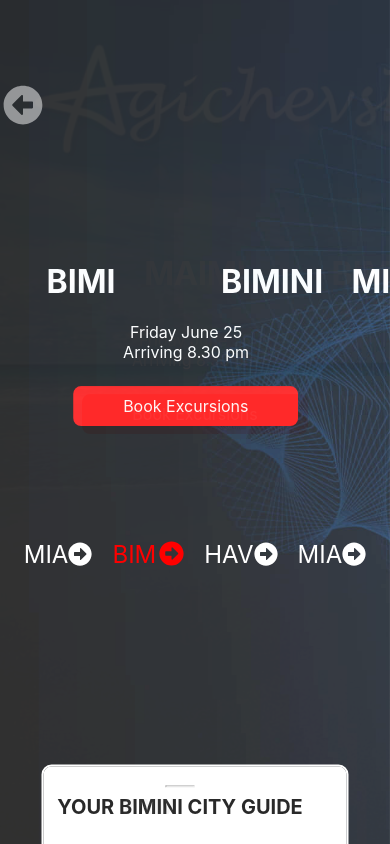
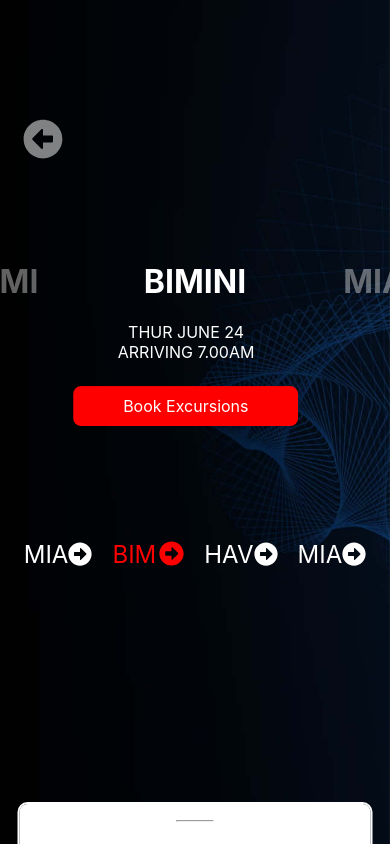
Before and after one commit to ShaikhHarisAli/react-slick-project, a React (Create React App) app: page / in a window 390 px wide. Built offline with nearby package versions, Linux system fonts and the light colour scheme.

Commit message:
update animations

```diff
--- a/src/App.css
+++ b/src/App.css
@@ -16,23 +16,24 @@
 .right {
   position: absolute;
   top: 0%;
-  left: 94%;
+  left: 96%;
   transform: translate(-50%, -50%);
-  opacity: 0.5;
+  color: rgba(255, 255, 255, 0.384);
 }
 .left {
   position: absolute;
   top: 0%;
   right: 49%;
   transform: translate(50%, -50%);
-  opacity: 0.2;
+  opacity: 0.5;
   width: 100%;
+  color: rgba(255, 255, 255, 0.384);
 }
 @media screen and (max-width: 780px) {
   .right {
     position: absolute;
     top: 0%;
-    left: 85%;
+    left: 88%;
     transform: translate(-50%, -50%);
     opacity: 0.5;
   }
@@ -46,9 +47,8 @@
   }
 }
 
-
-/* left arrow top-left */
-.top-left {
+/*  arrow top-left */
+/* .top-left {
   position: absolute;
   top: 8%;
   left: 5%;
@@ -59,17 +59,16 @@
   opacity: 0.8;
   cursor: pointer;
   z-index: 1;
-}
+} */
 /* for p tag */
 p {
-  /* display: inline-block; */
   position: relative;
   animation: shake 2.001s;
   animation-iteration-count: 1;
 }
 
 .transition {
-  animation: moveInRight 1s;
+  animation: moveInRight 0.5s;
   display: inline-block;
 }
 
@@ -144,8 +143,9 @@ p {
   /* top left button */
   .top-left {
     position: absolute;
-    top: 6%;
-    left: 3%;
+    top: 4%;
+    left: 10%;
+
     cursor: pointer;
   }
   /* inline buttons and icons */
@@ -169,7 +169,7 @@ hr {
 
 .box {
   width: 40%;
-  padding: 30px 30px 30px 0;
+  padding: 30px 0px 30px 0;
   border: 2px solid #fff;
   border-radius: 10px 10px 0px 0;
   background-clip: padding-box;
@@ -184,21 +184,33 @@ hr {
   font-weight: bolder;
   text-decoration: none;
   cursor: pointer;
+  text-align: center;
 }
 
 .centered-popup {
   position: absolute;
-  /* top: 50%; */
   left: 50%;
   bottom: -6%;
   transform: translate(-50%, -50%);
+  /* width: 100%; */
 }
 
 @media screen and (max-width: 700px) {
   .box {
     width: 70%;
-  }
-  .popup {
-    width: 70%;
+    text-align: center;
   }
 }
+
+@media screen and (max-width: 400px) {
+  .box {
+    width: 90%;
+    text-align: center;
+  }
+  .centered-popup {
+    position: absolute;
+    left: 50%;
+    bottom: -10%;
+    transform: translate(-50%, -50%);
+  }
+}
--- a/src/App.js
+++ b/src/App.js
@@ -5,10 +5,9 @@ import "./App.css";
 import { FontAwesomeIcon } from "@fortawesome/react-fontawesome";
 import { faArrowAltCircleRight } from "@fortawesome/free-solid-svg-icons";
 import { faArrowAltCircleLeft } from "@fortawesome/free-solid-svg-icons";
-import { useState } from "react";
-import { Fade, Slide } from "react-reveal";
+import { Fragment, useState } from "react";
+import { Fade, Slide, Reveal } from "react-reveal";
 import styled, { css } from "styled-components";
-
 
 import React from "react";
 import makeCarousel from "react-reveal/makeCarousel";
@@ -16,7 +15,6 @@ import makeCarousel from "react-reveal/makeCarousel";
 // but you can use any other effect
 // we'll use styled components for this tutorial
 // but you can use any other styling options ( like plain old css )
-
 
 const Dot = styled.span`
   font-size: 1.5em;
@@ -43,7 +41,11 @@ const CarouselUI = ({ position, total, handleClick, children }) => (
   <Container>
     <Children>
       {children}
-      <Arrow style={{ color: "white", fontSize: "100px" }} data-position={1}>
+      <Arrow
+        className="top-left"
+        style={{ color: "white", fontSize: "100px" }}
+        data-position={1}
+      >
         <FontAwesomeIcon
           className="icon-size"
           icon={faArrowAltCircleLeft}
@@ -100,49 +102,27 @@ const Arrow = styled.a`
           left: 90%;
         `
       : css`
-          left: 0%;
+          left: 5%;
         `}
 `;
 
-
 function App() {
-  // images
-
-  const [currentSlide, setCurrentSlide] = useState(0);
-
-  const settings = {
-    dots: true,
-    infinite: true,
-    speed: 1000,
-    slidesToShow: 1,
-    slidesToScroll: 1,
-    fade: true,
-    useCSS: true,
-    beforeChange: (current, next) => setCurrentSlide(current),
-    customPaging: function (i) {
-      return <a>{i}</a>;
-    },
-    dots: true,
-    dotsClass: "slick-dots slick-thumb",
-    className: "slides",
-  };
-
   const slider = (
     <Carousel style={{ height: "100vh" }}>
       {/* slide 1 */}
-      <Fade>
+      <Fade duration={500}>
         <div className="container image1">
           <div className="centered">
             <div className="abc">
               <h1 className="transition">MAIMI</h1>
 
-              <Slide right>
+              <Slide right duration={500}>
                 <h1 className="right"> BIMI </h1>
               </Slide>
             </div>
 
             <p>
-              Friday June 25 <br /> Arriving 8.30 pm{" "}
+              WEDNESDAY JUNE 23 <br /> ARRIVING 9.30 AM{" "}
             </p>
 
             <a href="#" className="excursions-button">
@@ -150,49 +130,54 @@ function App() {
             </a>
           </div>
           {/* Bottom fixed PopUp */}
+
           <div
-            className="box centered-popup"
+            className="box centered-popup "
             style={{ backgroundColor: "white" }}
           >
             <hr />
-            <a href="#" className="bottom-button fade-in" href="#popup1">
+            <Fade>
+              <a href="#" className="bottom-button " href="#popup1">
                 YOUR MAIMI CITY GUIDE
               </a>
+            </Fade>
           </div>
         </div>
       </Fade>
       {/* slide 2 */}
-      <Fade>
+      <Fade duration={500}>
         <div className="container image2">
           <div className="centered">
-            <Slide right>
+            <Slide right duration={500} duration={500}>
               <h1 className="left">BIMI</h1>
             </Slide>
-            <Slide right>
+            <Slide right duration={500}>
               <h1>BIMINI</h1>
             </Slide>
-            <Slide right>
+            <Slide right duration={500}>
               <h1 className="right">MIAMI</h1>
             </Slide>
 
             <p>
-              Friday June 25 <br /> Arriving 8.30 pm{" "}
+              THUR JUNE 24 <br /> ARRIVING 7.00AM{" "}
             </p>
 
             <a href="#" className="excursions-button">
               Book Excursions
             </a>
           </div>
-          {/* Bottom fixed PopUp */}
+          {/* Bottom fixed  */}
+
           <div
             className="box centered-popup"
             style={{ backgroundColor: "white" }}
           >
             <hr />
-
-            <a href="#" className="bottom-button fade-in" href="#popup1">
+            <Fade>
+              <a href="#" className="bottom-button " href="#popup1">
                 YOUR BIMINI CITY GUIDE
               </a>
+            </Fade>
           </div>
         </div>
       </Fade>
@@ -200,50 +185,52 @@ function App() {
       <Fade>
         <div className="container image3">
           <div className="centered">
-            <Slide right>
+            <Slide right duration={500}>
               <h1 className="left">BIMI</h1>
             </Slide>
-            <Slide right>
+            <Slide right duration={500}>
               <h1>HAVANA</h1>
             </Slide>
-            <Slide right>
+            <Slide right duration={500}>
               <h1 className="right">MIAMI</h1>
             </Slide>
 
             <p>
-              Friday June 25 <br /> Arriving 8.30 pm{" "}
+              FRIDAY JUNE 25 <br /> ARRIVING 8.30AM{" "}
             </p>
 
             <a href="#" className="excursions-button">
               Book Excursions
             </a>
           </div>
-          {/* Bottom fixed PopUp */}
+          {/* Bottom fixed  */}
+
           <div
             className="box centered-popup"
             style={{ backgroundColor: "white" }}
           >
             <hr />
-
+            <Fade duration={500}>
               <a href="#" className="bottom-button fade-in" href="#popup1">
                 YOUR HAVANA CITY GUIDE
               </a>
+            </Fade>
           </div>
         </div>
       </Fade>
       {/* slide 4 */}
-      <Fade>
+      <Fade duration={500}>
         <div className="container image4">
           <div className="centered">
-            <Slide right>
+            <Slide right duration={500}>
               <h1 className="left">HAVANA</h1>
             </Slide>
-            <Slide right>
+            <Slide right duration={500}>
               <h1>MIAMI</h1>
             </Slide>
 
             <p>
-              Friday June 25 <br /> Arriving 8.30 pm{" "}
+              SAT JUNE 26 <br /> Arriving 10.00AM{" "}
             </p>
 
             <a href="#" className="excursions-button">
@@ -256,9 +243,11 @@ function App() {
             style={{ backgroundColor: "white" }}
           >
             <hr />
-            <a className="bottom-button fade-in" href="#popup1">
+            <Fade duration={500}>
+              <a className="bottom-button " href="#popup1">
                 YOUR MAIMI CITY GUIDE
               </a>
+            </Fade>
           </div>
         </div>
       </Fade>
```
Lines whose indentation alone changed are shown as unchanged.
